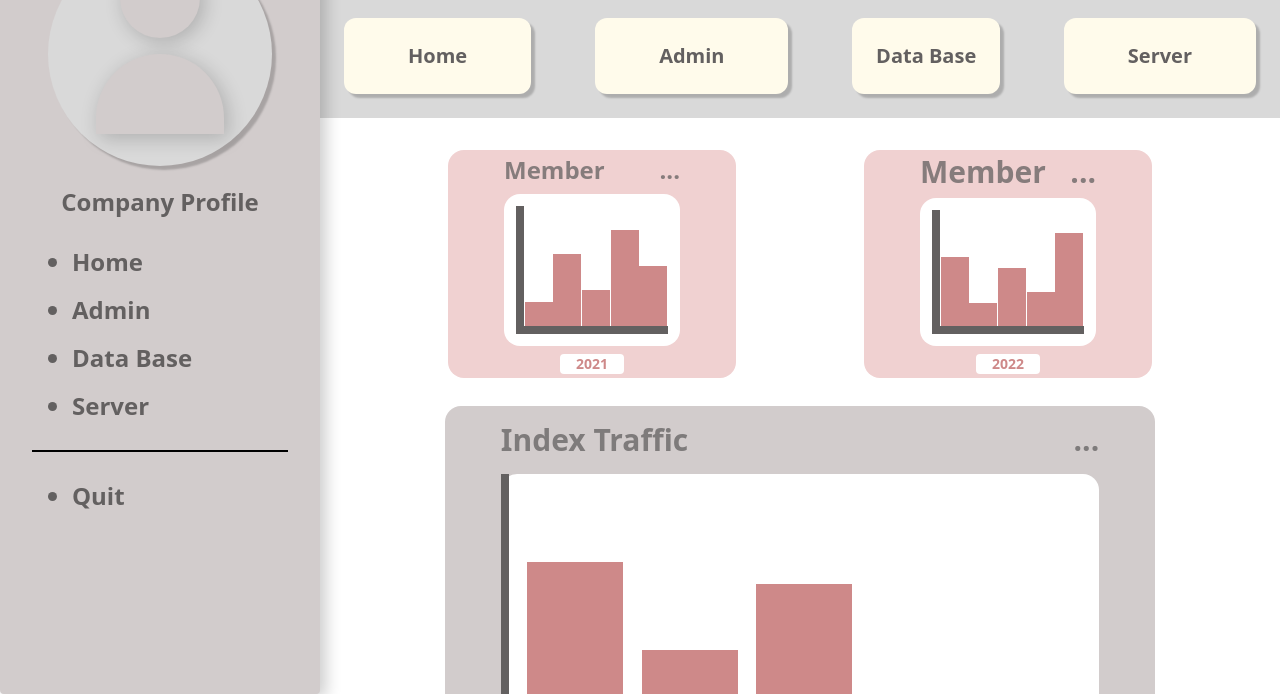
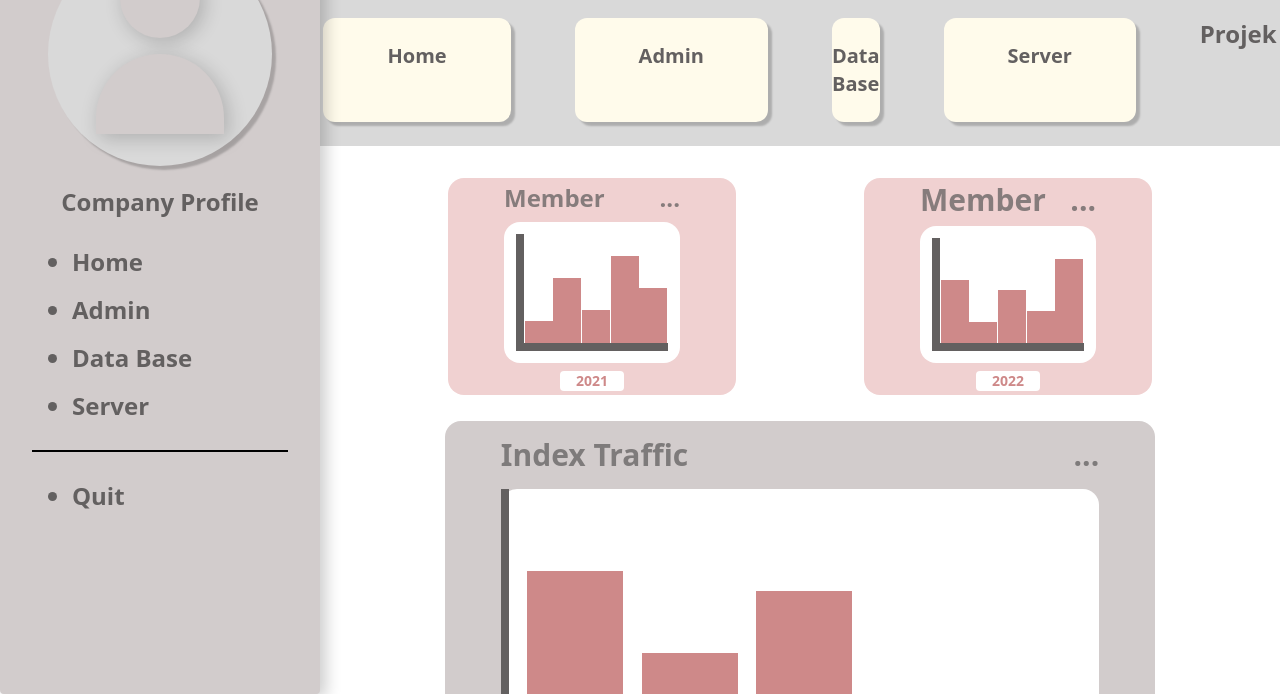
Before and after one commit to fadhilabz/companyProfile, a plain HTML site: page index.html in a window 1280 px wide. Shown: the part 106-800 px from the top of the page. Drawn offline with nearby package versions, Linux system fonts and the light colour scheme; files that its build step writes are made by us from their sources.

Commit message:
Update index.html

```diff
--- a/index.html
+++ b/index.html
@@ -24,6 +24,7 @@
             <li class="bg-amber-50 px-16 py-6 rounded-xl shadow-[4px_4px_2px_rgba(0,0,0,0.2)] font-bold text-[#636060] text-xl"><a href="not.html">Admin</a></li>
             <li class="bg-amber-50 w-48 py-6 rounded-xl shadow-[4px_4px_2px_rgba(0,0,0,0.2)] font-bold text-[#636060] text-xl flex justify-center"><a href="not.html">Data Base</a></li>
             <li class="bg-amber-50 px-16 py-6 rounded-xl shadow-[4px_4px_2px_rgba(0,0,0,0.2)] font-bold text-[#636060] text-xl"><a href="not.html">Server</a></li>
+            <li class="font-bold text-2xl text-[#636060]"><a href="not.html">Projek</a></li>
         </nav>
     </header>
 
```
